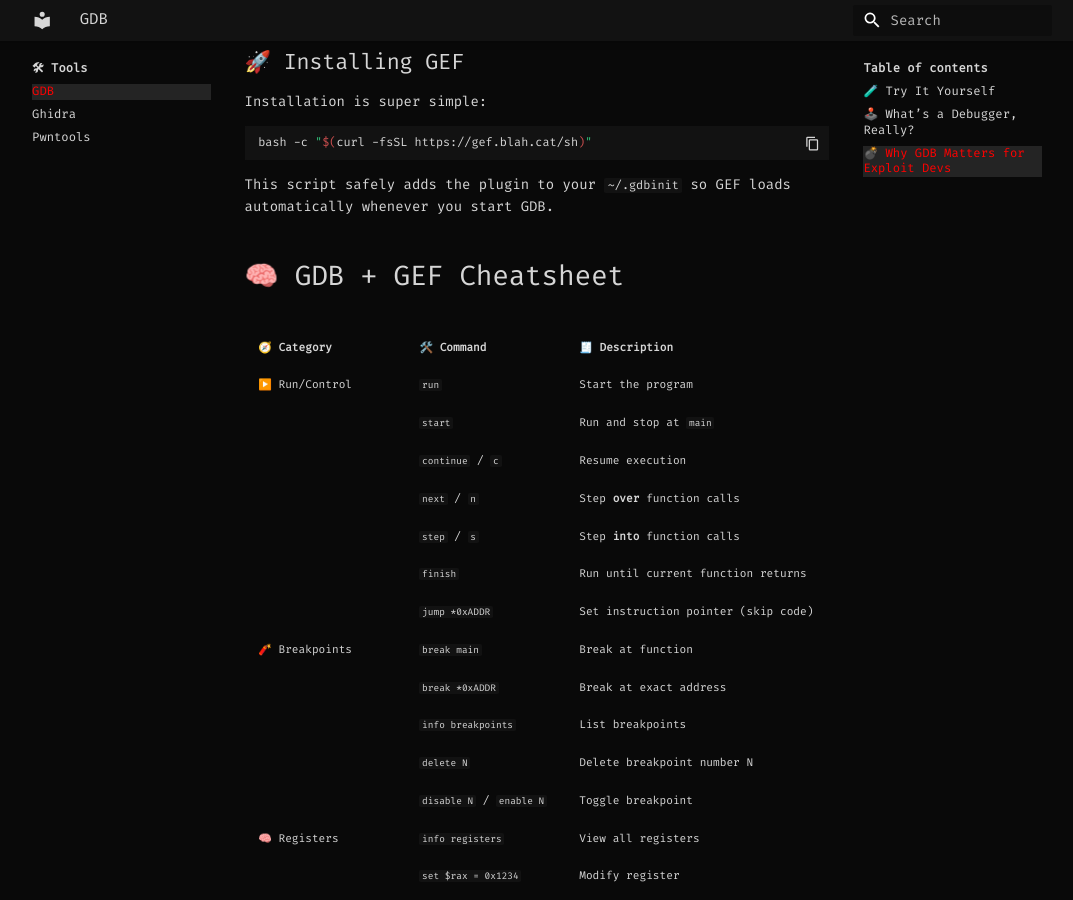
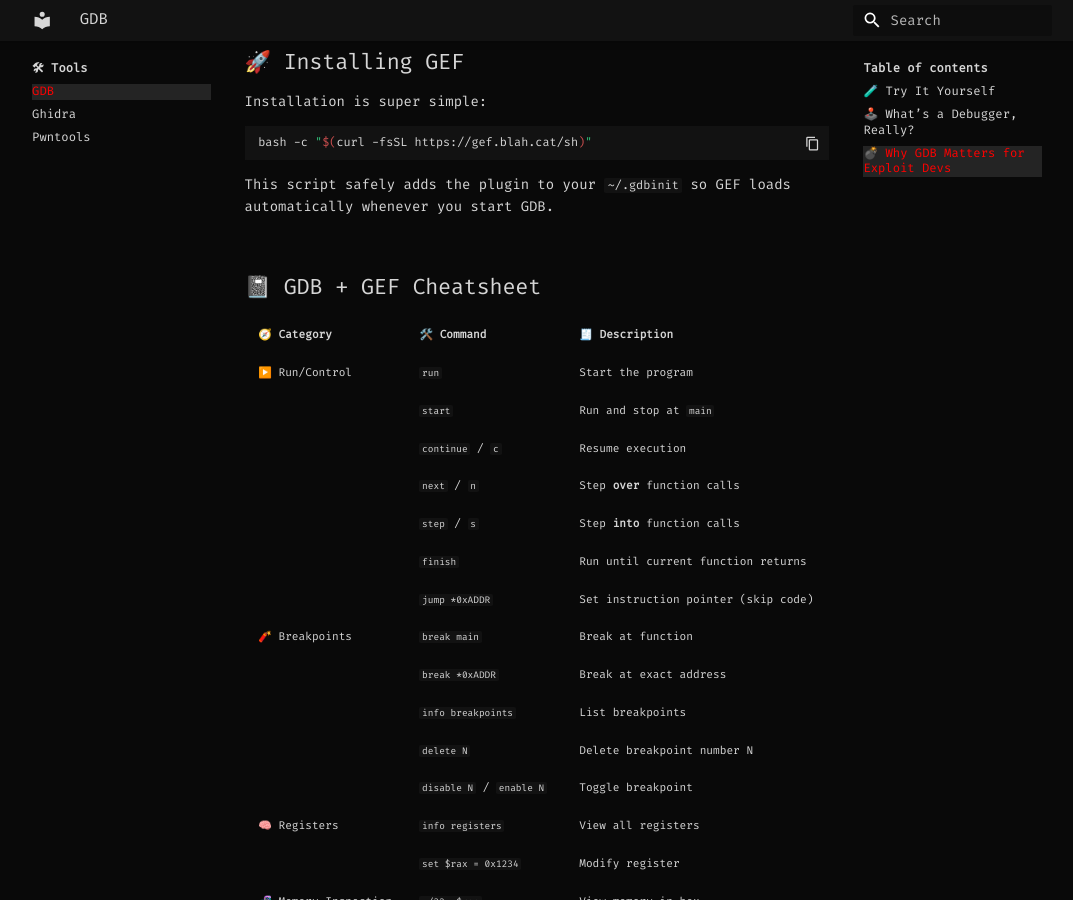
Before and after one commit to SpookySec/pwnwiki, an MkDocs documentation site: the page built from docs/03_Tools/01-gdb.md, in a window 1280 px wide and 900 px high, scrolled down 1942 px. Shown: the whole window, without its empty margins (103-1176 px from the left). Built offline with MkDocs 1.6.1 and Material for MkDocs 9.7.7, drawn with Linux system fonts in a browser that asks for light colours.

Commit message:
changed emoji

```diff
--- a/docs/03_Tools/01-gdb.md
+++ b/docs/03_Tools/01-gdb.md
@@ -69,7 +69,7 @@
 
 ---
 
-# 🧠 GDB + GEF Cheatsheet
+## 📓 GDB + GEF Cheatsheet
 
 | 🧭 Category             | 🛠️ Command                          | 🧾 Description                                  |
 |------------------------|-------------------------------------|------------------------------------------------|
```
Also changed, not shown: site/03_Tools/01-gdb.html, site/search/search_index.json.
